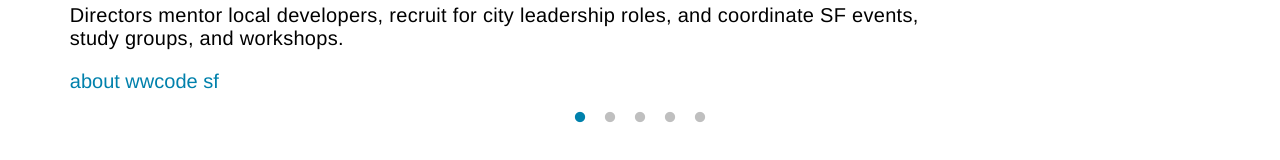
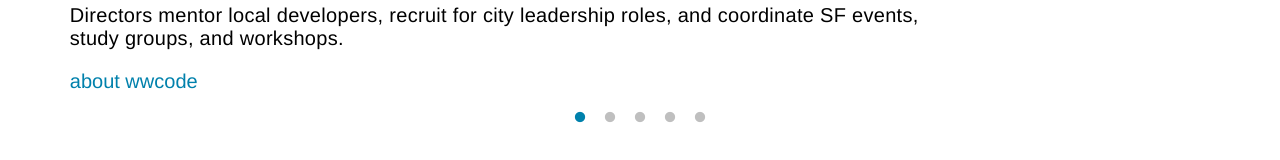
Before and after one commit to alodahl/react-portfolio, a React (Create React App) app: page / in a window 1280 px wide. Shown: the part 1374-1534 px from the top of the page. Built offline with nearby package versions, Linux system fonts and the light colour scheme.

Commit message:
fix: change to push new pr

```diff
--- a/src/components/ProjectsCarousel/ProjectData.js
+++ b/src/components/ProjectsCarousel/ProjectData.js
@@ -139,7 +139,7 @@
     links: [
       {
         url: "https://www.womenwhocode.com/sf/about",
-        text: "about wwcode sf"
+        text: "about wwcode"
       }
     ],
   },
```
